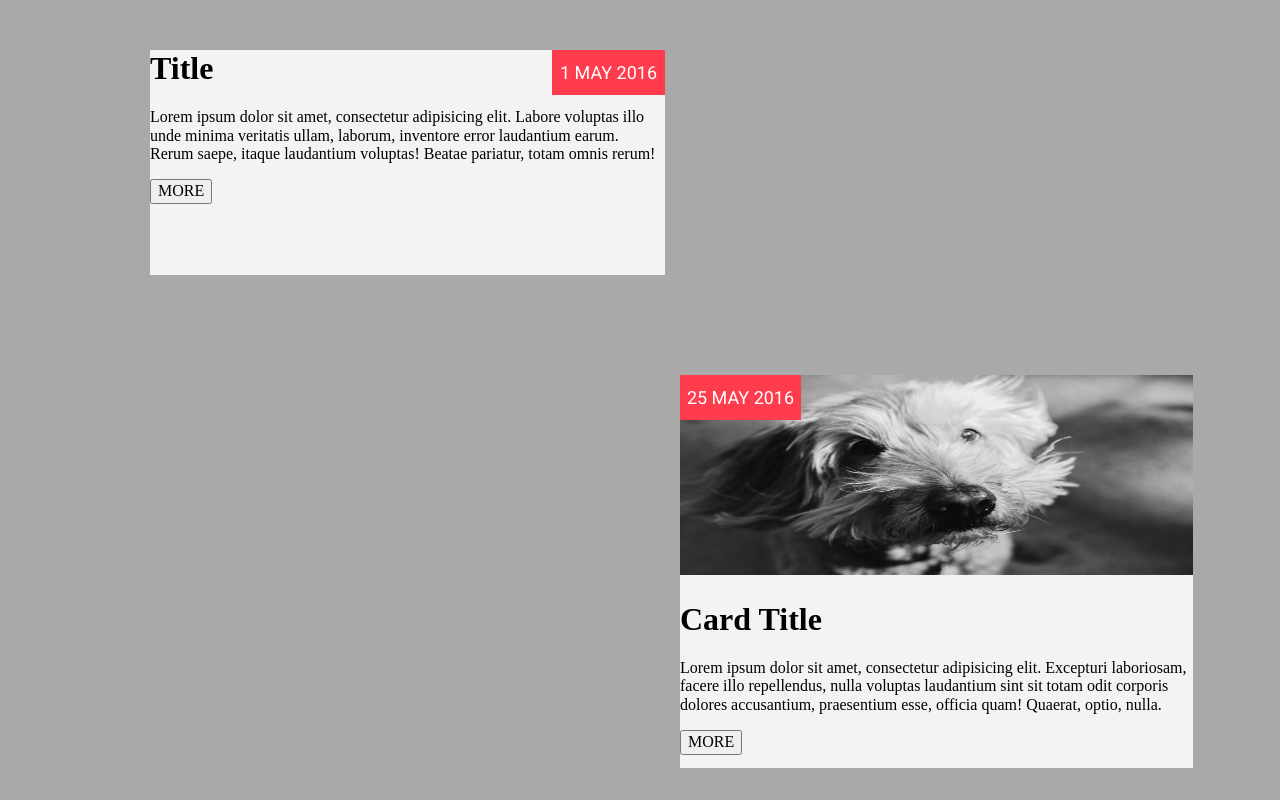
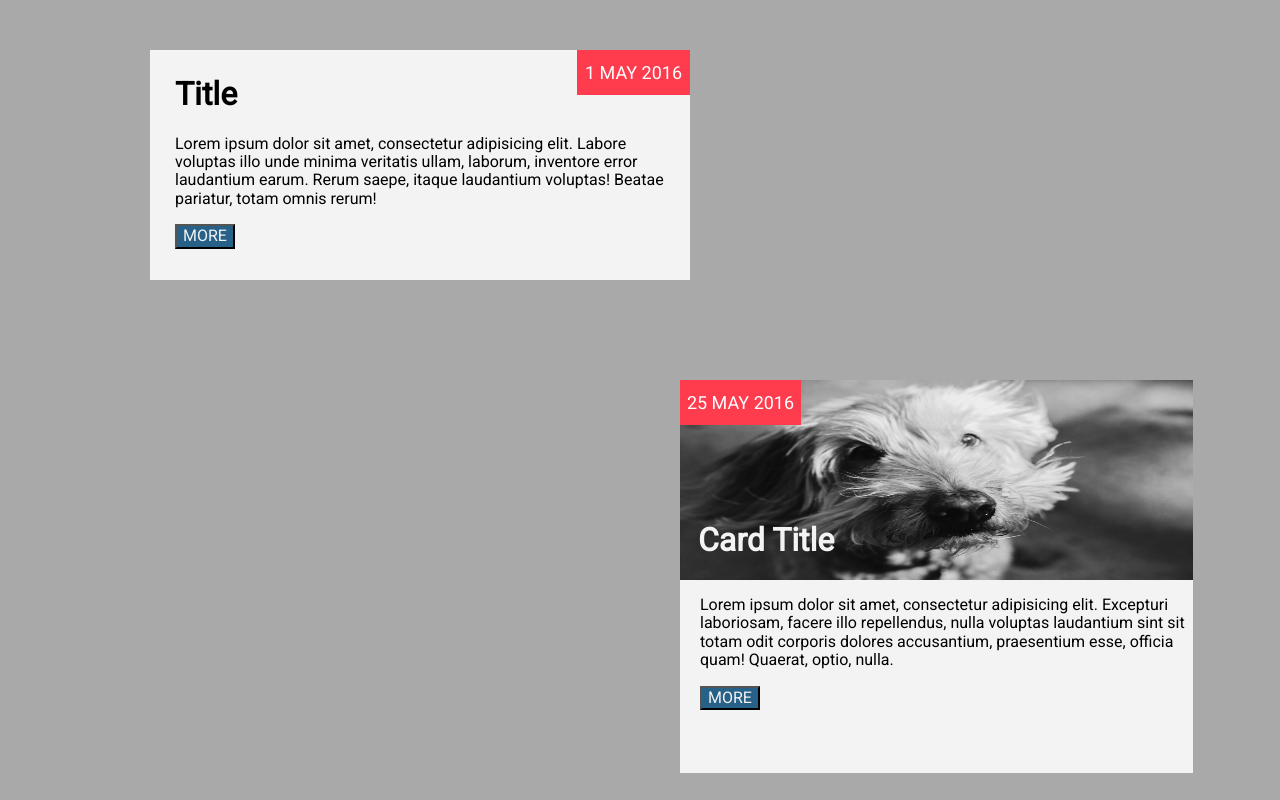
Before and after one commit to richardsummer/vertical-timeline, a plain HTML site: page index.html in a window 1280 px wide. Shown: the top 800 px of the page. Drawn offline with Linux system fonts and the light colour scheme.

Commit message:
Font family, font-size, and colors added

```diff
--- a/index.html
+++ b/index.html
@@ -15,11 +15,15 @@
       <button type="button" name="button">MORE</button>
     </section>
     <section class="section-2">
-      <img src="images/dog.jpg" alt="Dog">
       <div class="div-2">25 MAY 2016</div>
-      <h1>Card Title</h1>
-      <p>Lorem ipsum dolor sit amet, consectetur adipisicing elit. Excepturi laboriosam, facere illo repellendus, nulla voluptas laudantium sint sit totam odit corporis dolores accusantium, praesentium esse, officia quam! Quaerat, optio, nulla.</p>
-      <button>MORE</button>
+      <article class="article-1">
+        <img src="images/dog.jpg" alt="Dog">
+        <h1 id="card-title">Card Title</h1>
+      </article>
+      <article class="article-2">
+        <p>Lorem ipsum dolor sit amet, consectetur adipisicing elit. Excepturi laboriosam, facere illo repellendus, nulla voluptas laudantium sint sit totam odit corporis dolores accusantium, praesentium esse, officia quam! Quaerat, optio, nulla.</p>
+        <button>MORE</button>
+      </article>
     </section>
     <section class="section-3">
       <div class="div-3">3 JUNE 2016</div>
--- a/styles.css
+++ b/styles.css
@@ -1,5 +1,6 @@
 html {
   background-color: #A9A9A9;
+  font-family: 'Roboto', sans-serif;
 }
 
 div {
@@ -22,6 +23,8 @@ div {
   margin-left: 150px;
   width: 515px;
   height: 225px;
+  padding-top: 5px;
+  padding-left: 25px;
 }
 
 .div-1 {
@@ -50,6 +53,18 @@ div {
   height: 393px;
 }
 
+.article-1 {
+  /* background-color: red; */
+  position: relative;
+  height: 200px;
+}
+
+.article-2 {
+  /* background-color: blue; */
+  height: 200px;
+  padding-left: 20px;
+}
+
 .div-2 {
   /* 121px total width-44px total height */
   background-color: #FF3C4E;
@@ -60,12 +75,23 @@ div {
   top: 0;
   width: 121px;
   height: 45px;
+  z-index: 1;
   /* font-size: 20px; */
+}
+
+#card-title {
+  color: #F3F3F3;
+  position: absolute;
+  z-index: 2;
+  bottom: 0px;
+  left: 8px;
+  padding-left: 10px;
 }
 
 img {
   width: 513px;
   height: 200px;
+  position: absolute;
 }
 
 /* Image = 513px total width-202px total height */
@@ -75,10 +101,13 @@ img {
   background-color: #F3F3F3;
   display: block;
   position: relative;
+  padding: 10px;
   margin-bottom: 100px;
   margin-left: 150px;
   width: 515px;
   height: 198px;
+  padding-top: 5px;
+  padding-left: 25px;
 }
 
 .div-3 {
@@ -93,3 +122,8 @@ img {
   height: 45px;
   /* font-size: 20px; */
 }
+
+button {
+  background-color: #286188;
+  color: #F3F3F3;
+}
```
